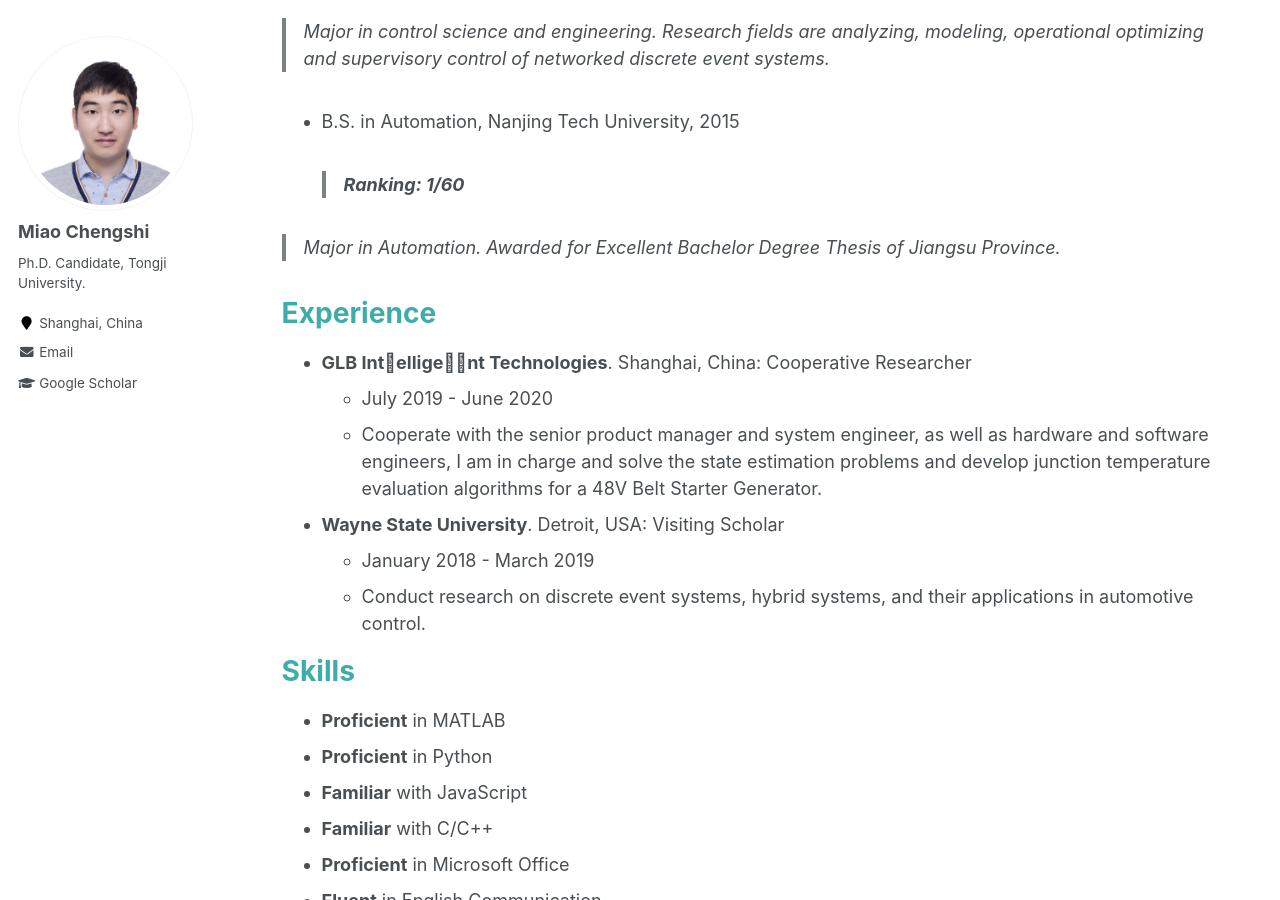
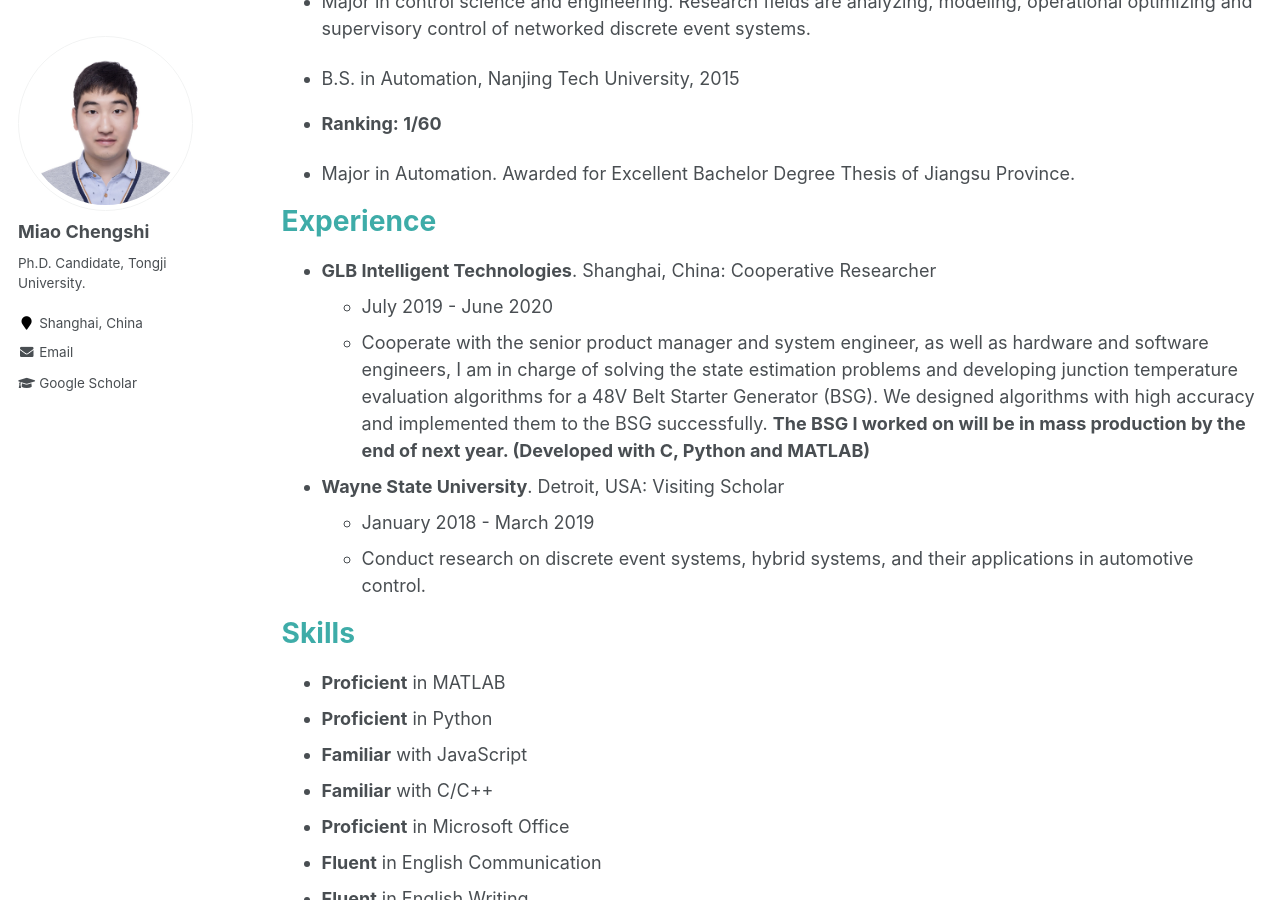
Before and after one commit to miaochengshi/miaochengshi.github.io, a Jekyll site: the page built from _pages/cv.md, in a window 1280 px wide and 900 px high, scrolled down 391 px. Built offline with Jekyll 4.4.1, drawn with Linux system fonts in a browser that asks for light colours.

Commit message:
Update cv.md

```diff
--- a/_pages/cv.md
+++ b/_pages/cv.md
@@ -14,22 +14,22 @@ redirect_from:
 Education
 ======
 * Ph.D in Control Science and Engineering, Tongji University, 2021 (expected)
-> **GPA: 4.55/5.00**
+* **GPA: 4.55/5.00**
 
-> Major in control science and engineering. Research fields are analyzing, modeling, operational
+* Major in control science and engineering. Research fields are analyzing, modeling, operational
 optimizing and supervisory control of networked discrete event systems.
 
 * B.S. in Automation, Nanjing Tech University, 2015
-> **Ranking: 1/60**
+* **Ranking: 1/60**
 
-> Major in Automation. Awarded for Excellent Bachelor Degree Thesis of Jiangsu Province.
+* Major in Automation. Awarded for Excellent Bachelor Degree Thesis of Jiangsu Province.
 
 
 Experience
 ======
-* **GLB Int􏰕ellige􏰔􏰕nt Technologies**. Shanghai, China: Cooperative Researcher
+* **GLB Intelligent Technologies**. Shanghai, China: Cooperative Researcher
   * July 2019 - June 2020
-  * Cooperate with the senior product manager and system engineer, as well as hardware and software engineers, I am in charge and solve the state estimation problems and develop junction temperature evaluation algorithms for a 48V Belt Starter Generator.
+  * Cooperate with the senior product manager and system engineer, as well as hardware and software engineers, I am in charge of solving the state estimation problems and developing junction temperature evaluation algorithms for a 48V Belt Starter Generator (BSG). We designed algorithms with high accuracy and implemented them to the BSG successfully. **The BSG I worked on will be in mass production by the end of next year. (Developed with C, Python and MATLAB)**
 
 * **Wayne State University**. Detroit, USA: Visiting Scholar
   * January 2018 - March 2019
```
